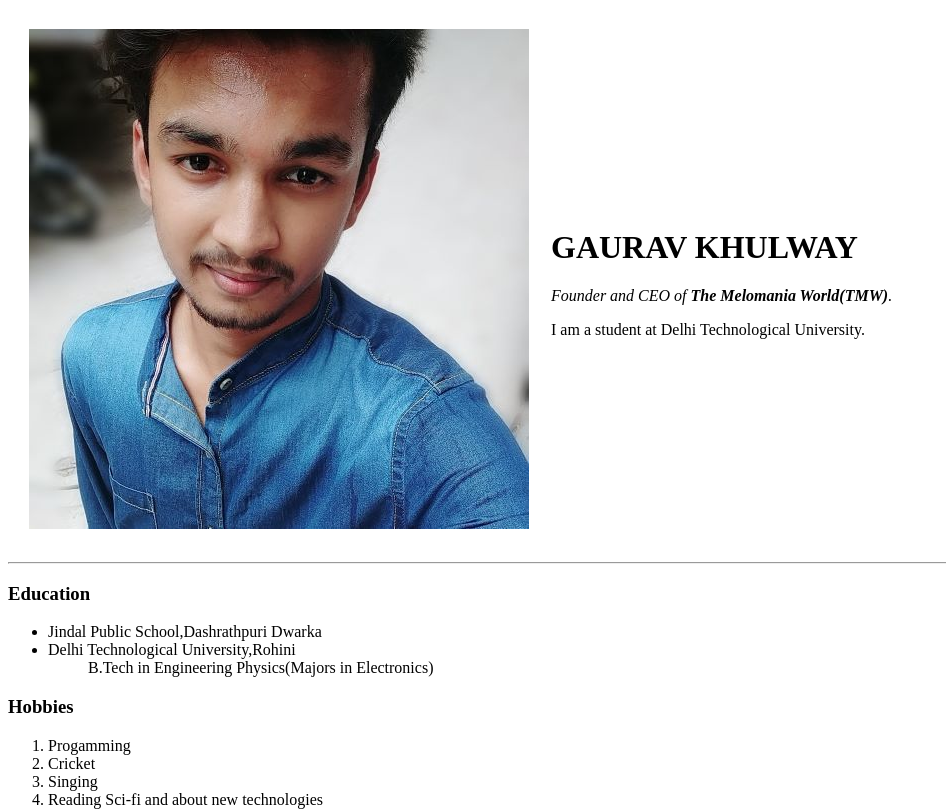
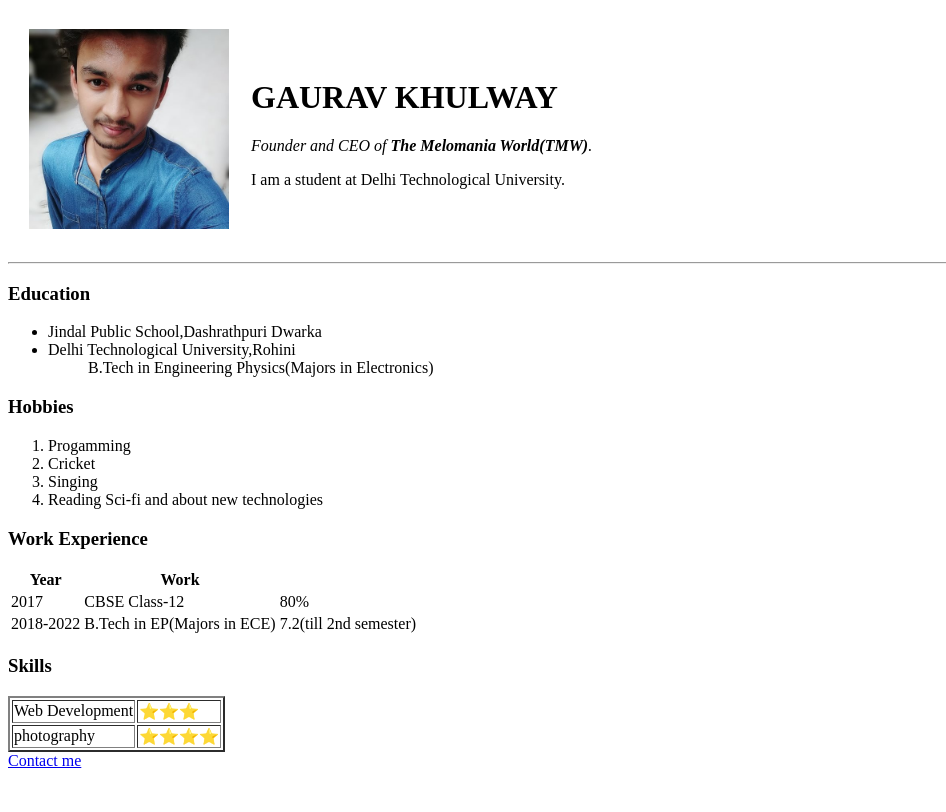
Before and after one commit to GauravKhulway/cv, a plain HTML site: page index.html in a window 1280 px wide. Shown: the top 812 px of the page, without its empty margins (0-946 px from the left). Drawn offline with Linux system fonts and the light colour scheme.

Commit message:
Update index.html profile picture resized
Made the picture size appropriate.

```diff
--- a/index.html
+++ b/index.html
@@ -9,7 +9,7 @@
 <body>
   <table cellspacing="20">
     <tr>
-      <td> <img src="gaurav1.jpeg" alt="Gaurav's Profile"> </td>
+      <td> <img height="200px" width="200px" src="gaurav1.jpeg" alt="Gaurav's Profile"> </td>
       <td>
         <h1>GAURAV KHULWAY</h1>
         <p><em>Founder and CEO of <strong>The Melomania World(TMW)</strong>.</em></p>
```
